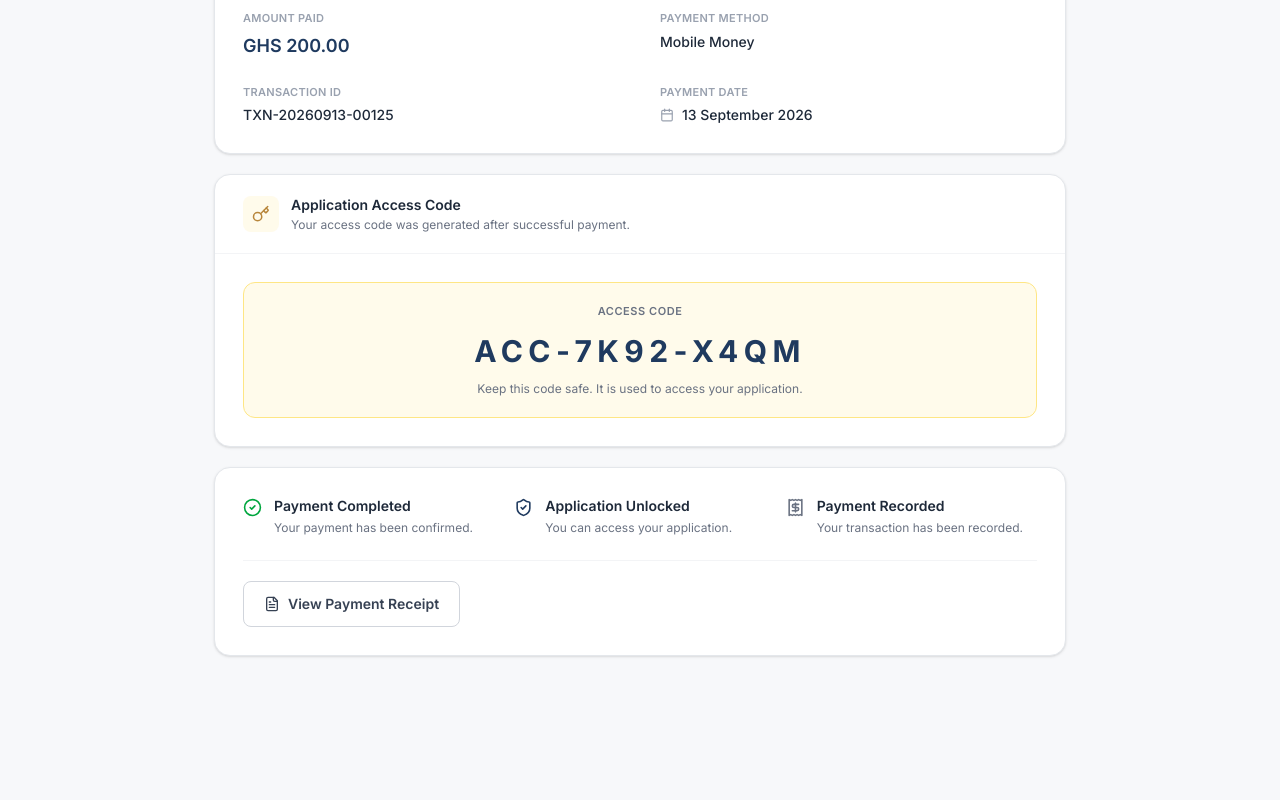
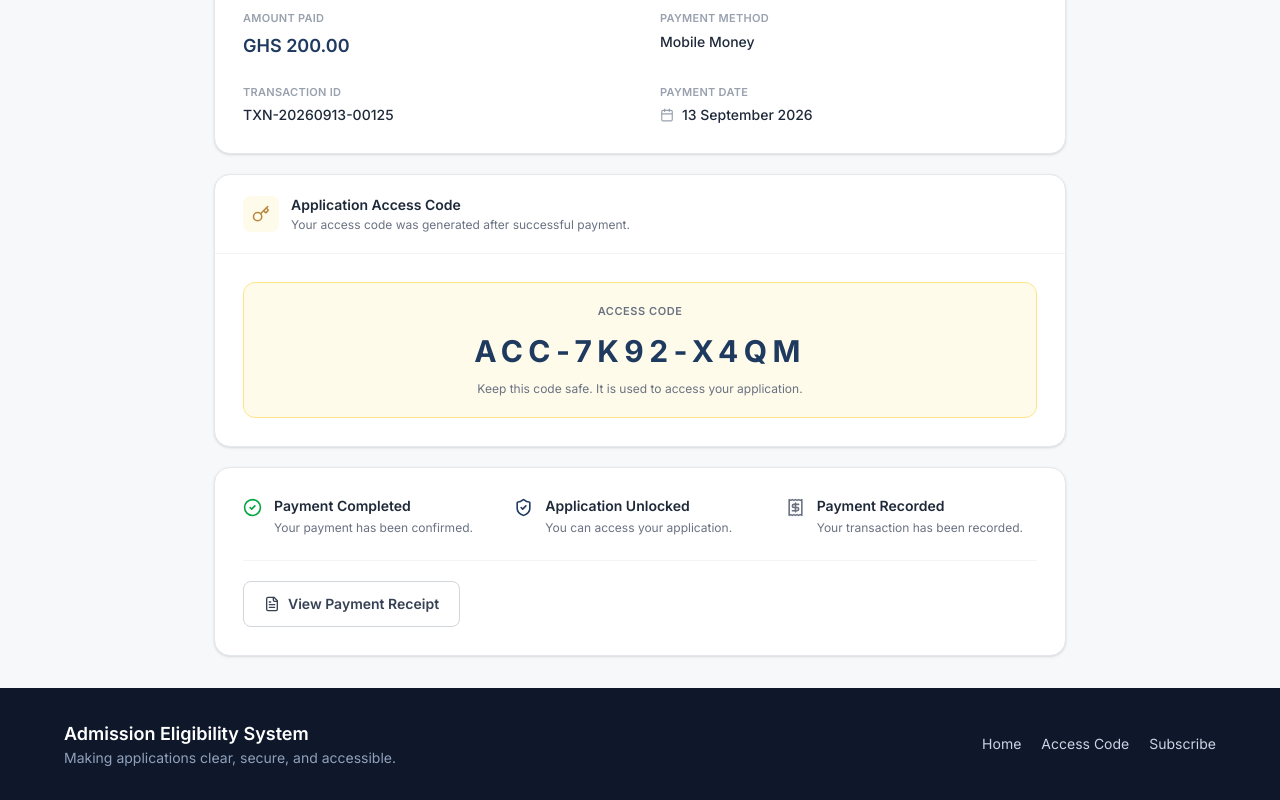
Before and after one commit to Ernestkyei/applicant-frontend, a React (Vite) app: page /applicant/payment in a window 1280 px wide. Shown: the part 545-1345 px from the top of the page. Before the commit the page ends 1233 px from the top, so only its background shows below. Built offline with nearby package versions, Linux system fonts and the light colour scheme.

Commit message:
new update on the frontend

```diff
--- a/src/App.tsx
+++ b/src/App.tsx
@@ -1,6 +1,7 @@
 import { BrowserRouter, Routes, Route, Navigate } from "react-router-dom";
 
 import { Header } from "./components/common/Header";
+import Footer from "./components/home/Footer";
 import LandingPage from "./pages/Home/HeroSection";
 import { AccessCodePage } from "./pages/auth/login/accessCode";
 import ApplicantPage from "./pages/applicantPage/ApplicantPage";
@@ -27,6 +28,8 @@ function App() {
           <Route path="/applicant/profile" element={<ProfilePage />} />
           <Route path="*" element={<Navigate to="/" replace />} />
         </Routes>
+
+        <Footer />
       </div>
     </BrowserRouter>
   );
--- a/src/pages/Home/HeroSection.tsx
+++ b/src/pages/Home/HeroSection.tsx
@@ -7,7 +7,6 @@ import FeaturesSection from "../../components/home/FeaturesSection";
 import TestimonialsSection from "../../components/home/TestimonialsSection";
 import GallerySection from "../../components/home/GallerySection";
 import CTASection from "../../components/home/CTASection";
-import Footer from "../../components/home/Footer";
 
 export default function LandingPage() {
   const [isVisible, setIsVisible] = useState(false);
@@ -24,7 +23,6 @@ export default function LandingPage() {
       <TestimonialsSection />
       <GallerySection />
       <CTASection />
-      <Footer />
     </div>
   );
 }
```
